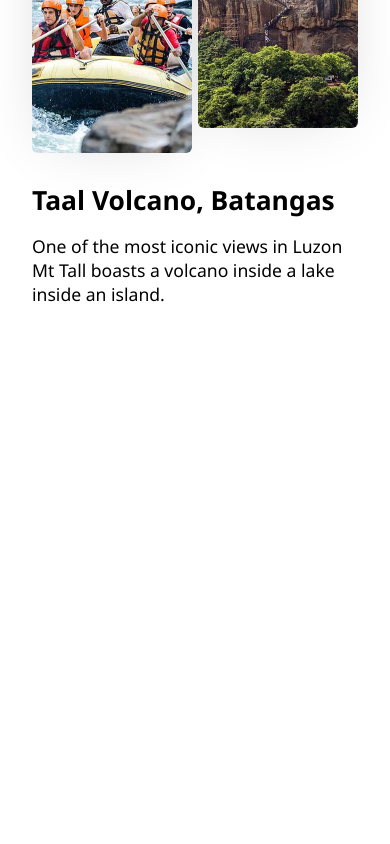
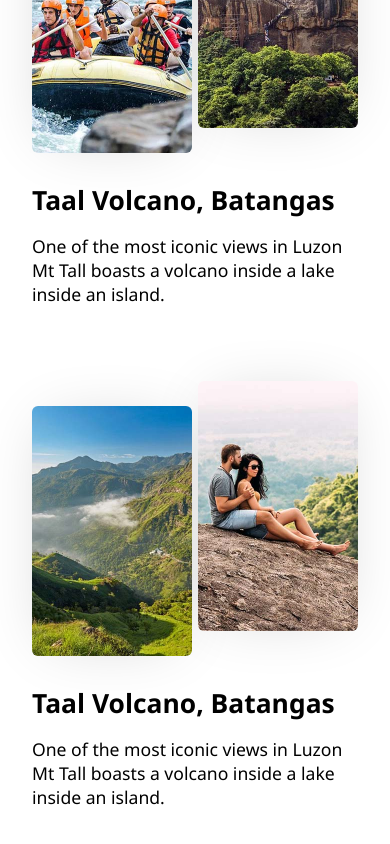
Before and after one commit to DilankaRW/Travel-Web, a React (Create React App) app: page / in a window 390 px wide. Shown: the part 1248-2092 px from the top of the page. Before the commit the page ends 1618 px from the top, so only its background shows below. Built offline with nearby package versions, Linux system fonts and the light colour scheme.

Commit message:
Update Destination Data

```diff
--- a/src/components/Destination.jsx
+++ b/src/components/Destination.jsx
@@ -2,6 +2,7 @@ import Mountain1 from "../images/Adventurous.jpg"
 import Mountain2 from "../images/Authentic.jpg"
 import Mountain3 from "../images/Normal.jpg"
 import Mountain4 from "../images/Romantic.jpg"
+import DestinationData from "./DestinationData"
 import "./DestinationStyles.css"
 
 const Destination = () => {
@@ -10,16 +11,21 @@ const Destination = () => {
             <h1>Popular Destinations</h1>
             <p>Tours give you the opportunity to see a lot, within a time frame.</p>
 
-            <div className="first-des">
-                <div className="des-text">
-                    <h2>Taal Volcano, Batangas</h2>
-                    <p>One of the most iconic views in Luzon Mt Tall boasts a volcano inside a lake inside an island.</p>
-                </div>
-                <div className="image">
-                <img src={Mountain1} alt="Image" />
-                <img src={Mountain2} alt="Image" />
-                </div>
-            </div>
+            <DestinationData
+            className="first-des"
+            heading="Taal Volcano, Batangas"
+            text="One of the most iconic views in Luzon Mt Tall boasts a volcano inside a lake inside an island."
+            img1={Mountain1}
+            img2={Mountain2}
+            />
+
+            <DestinationData
+            className="first-des-reverse"
+            heading="Taal Volcano, Batangas"
+            text="One of the most iconic views in Luzon Mt Tall boasts a volcano inside a lake inside an island."
+            img1={Mountain3}
+            img2={Mountain4}
+            />
         </div>
     )
 }
--- /dev/null
+++ b/src/components/DestinationData.jsx
@@ -0,0 +1,26 @@
+import { Component } from "react";
+import Mountain1 from "../images/Adventurous.jpg"
+import Mountain2 from "../images/Authentic.jpg"
+import Mountain3 from "../images/Normal.jpg"
+import Mountain4 from "../images/Romantic.jpg"
+import "./DestinationStyles.css";
+
+class DestinationData extends Component{
+    render(){
+        return(
+            <div className={this.props.className}>
+                <div className="des-text">
+                    <h2>{this.props.heading}</h2>
+                    <p>{this.props.text}</p>
+                </div>
+
+                <div className="image">
+                    <img src={this.props.img1} alt="Image" />
+                    <img src={this.props.img2} alt="Image" />
+                </div>
+            </div>
+        )
+    }
+}
+
+export default DestinationData;
--- a/src/components/DestinationStyles.css
+++ b/src/components/DestinationStyles.css
@@ -8,6 +8,14 @@
 
 .first-des{
     display: flex;
+    align-items: center;
+    justify-content: space-between;
+    margin-top: 4.5rem;
+}
+
+.first-des-reverse{
+    display: flex;
+    flex-direction: row-reverse;
     align-items: center;
     justify-content: space-between;
     margin-top: 4.5rem;
@@ -56,6 +64,12 @@
         margin-top: 2.5rem;
     }
 
+    .first-des-reverse{
+        display: flex;
+        flex-direction: column-reverse;
+        margin-top: 4.5rem;
+    }
+
     .des-text{
         width: 100%;
     }
```
